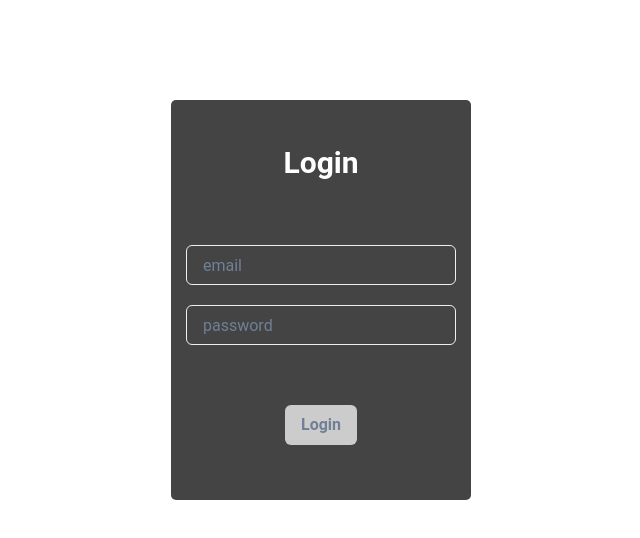
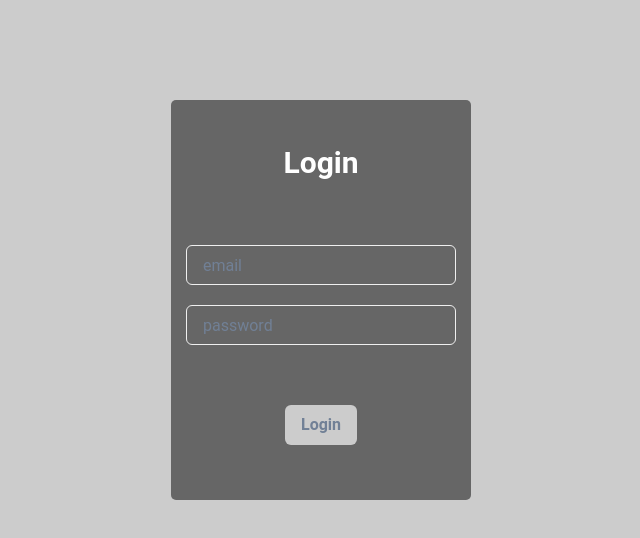
Before and after one commit to lucastatagiba/all-product-project, a Next.js app: page /login in a window 1280 px wide. Shown: the top 538 px of the page, without its empty margins (319-959 px from the left). Built offline with nearby package versions, Linux system fonts and the light colour scheme.

Commit message:
chore: adding more configurations, installing react-icon lib

```diff
--- a/package.json
+++ b/package.json
@@ -23,6 +23,7 @@
     "next": "13.1.6",
     "react": "18.2.0",
     "react-dom": "18.2.0",
+    "react-icons": "^4.7.1",
     "typescript": "4.9.5"
   }
 }
--- a/src/context/index.tsx
+++ b/src/context/index.tsx
@@ -34,7 +34,6 @@ export const UserProvider = ({ children }: PropsWithChildren) => {
   };
 
   const handleLogout = () => {
-    setUserAuth(undefined);
     removeAuthStorage();
     router.push('/login');
   };
--- a/src/pages/login/index.tsx
+++ b/src/pages/login/index.tsx
@@ -5,6 +5,7 @@ import { colors } from 'src/styles/theme';
 import { IAuthState, getAuthStorage } from 'src/utils/storage';
 import { useUserContext } from 'src/context';
 import { apiWithAuth } from 'src/services';
+import Head from 'next/head';
 
 type InputValue = {
   email: string;
@@ -50,12 +51,18 @@ const Login = () => {
         alignItems='center'
         w={300}
         h={400}
-        bg={colors.black[500]}
+        bg={colors.gray[800]}
         margin='100px auto'
         color={colors.white['pure']}
         gap={5}
         borderRadius={5}
       >
+        <Head>
+          <title>All product project</title>
+          <meta name='description' content='Generated by create next app' />
+          <meta name='viewport' content='width=device-width, initial-scale=1' />
+          <link rel='icon' href='/shoppingcart_80945.png' />
+        </Head>
         <Text fontWeight='700' fontSize={30} mt={10}>
           Login
         </Text>
--- a/src/styles/theme.ts
+++ b/src/styles/theme.ts
@@ -41,4 +41,12 @@ export const theme = extendTheme({
     body: 'Roboto, sans-serif',
   },
   colors,
+
+  styles: {
+    global: {
+      body: {
+        bg: colors.gray['300'],
+      },
+    },
+  },
 });
```
Also changed, not shown: 1 other file (tests, documents, lock files or other folders).
